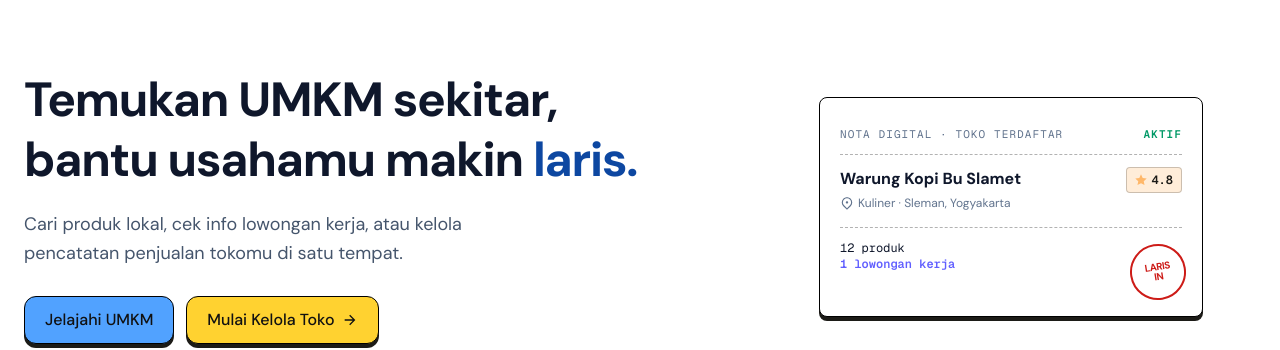
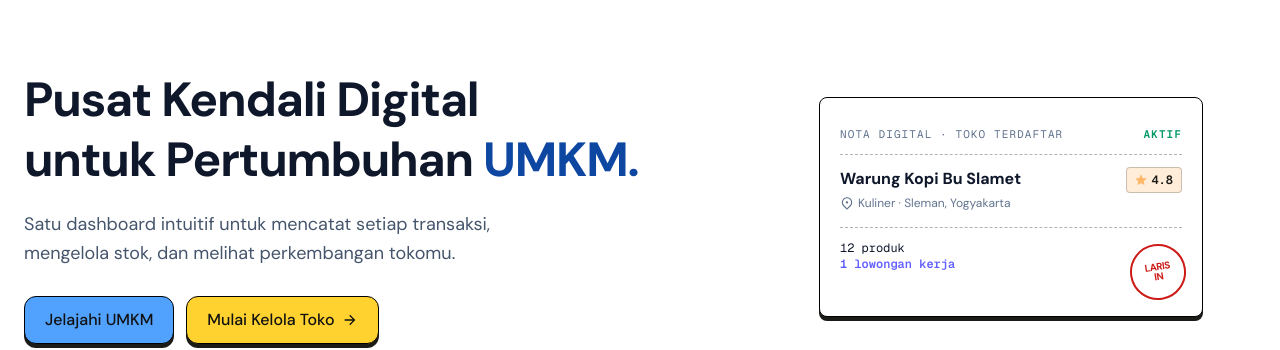
Before and after one commit to AbnerBgs/LarisIn, a Next.js app: page / in a window 1280 px wide. Shown: the part 233-583 px from the top of the page. Built offline with nearby package versions, Linux system fonts and the light colour scheme; no server answers.

Commit message:
style:better copywritting for landing page

```diff
--- a/src/app/(landing)/page.tsx
+++ b/src/app/(landing)/page.tsx
@@ -53,15 +53,14 @@ export default function LandingPage() {
             {/* Left Text */}
             <div className="lg:col-span-7 flex flex-col items-center text-center lg:items-start lg:text-left space-y-4 sm:space-y-5">
               <h1 className="text-3xl sm:text-4xl md:text-5xl font-bold tracking-tight text-slate-900 leading-tight">
-                Temukan UMKM sekitar,
-                <br className="hidden sm:block" />{" "}
-                bantu usahamu makin{" "}
-                <span className="text-[#0D47A1]">laris.</span>
+                Pusat Kendali Digital
+                <br className="hidden sm:block" /> untuk Pertumbuhan{" "}
+                <span className="text-[#0D47A1]">UMKM.</span>
               </h1>
 
               <p className="text-slate-600 text-sm sm:text-base md:text-lg leading-relaxed max-w-md lg:max-w-lg">
-                Cari produk lokal, cek info lowongan kerja, atau kelola pencatatan
-                penjualan tokomu di satu tempat.
+                Satu dashboard intuitif untuk mencatat setiap transaksi,
+                mengelola stok, dan melihat perkembangan tokomu.
               </p>
 
               <div className="flex flex-col sm:flex-row w-full sm:w-auto gap-3 pt-2">
@@ -176,7 +175,10 @@ export default function LandingPage() {
                     </h3>
                     <ul className="space-y-3">
                       {col.steps.map((step, i) => (
-                        <li key={step} className="flex items-start gap-3 text-sm text-slate-600">
+                        <li
+                          key={step}
+                          className="flex items-start gap-3 text-sm text-slate-600"
+                        >
                           <span className="flex-shrink-0 h-5 w-5 rounded-full bg-indigo-400 text-white font-mono text-[11px] flex items-center justify-center mt-0.5">
                             {i + 1}
                           </span>
@@ -197,7 +199,8 @@ export default function LandingPage() {
         <PleaseReveal>
           <div className="max-w-6xl mx-auto text-white rounded-2xl p-8 text-center space-y-4 min-h-100 content-center">
             <h2 className="text-5xl font-bold text-amber-300">
-                Punya UMKM?<br/>
+              Punya UMKM?
+              <br />
               Daftarkan sekarang, Gratis
             </h2>
             <p className="text-md max-w-md mx-auto">
@@ -213,9 +216,7 @@ export default function LandingPage() {
                 </SignUpButton>
               </Show>
               <Show when="signed-in">
-                  <Link
-                    href="/dashboard"
-                  >
+                <Link href="/dashboard">
                   <OriginButton className="bg-amber-300 font-medium text-sm sm:text-base h-10 sm:h-12 px-4 sm:px-5 cursor-pointer hard-shadow inline-flex">
                     Lanjut ke Dashboard <RiArrowRightLine className="h-4 w-4" />
                   </OriginButton>
```
Lines whose indentation alone changed are shown as unchanged.
